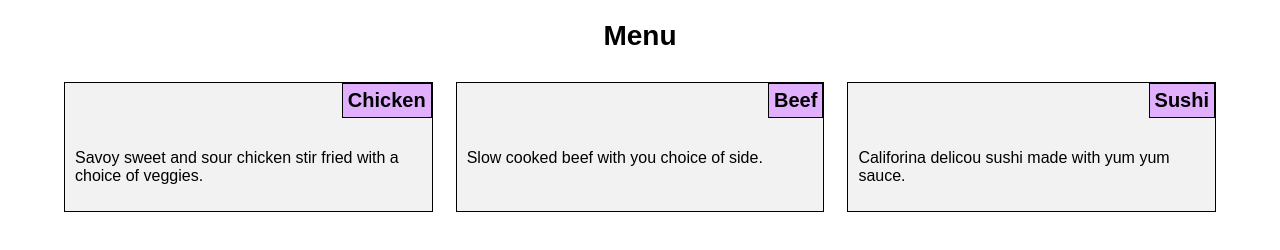
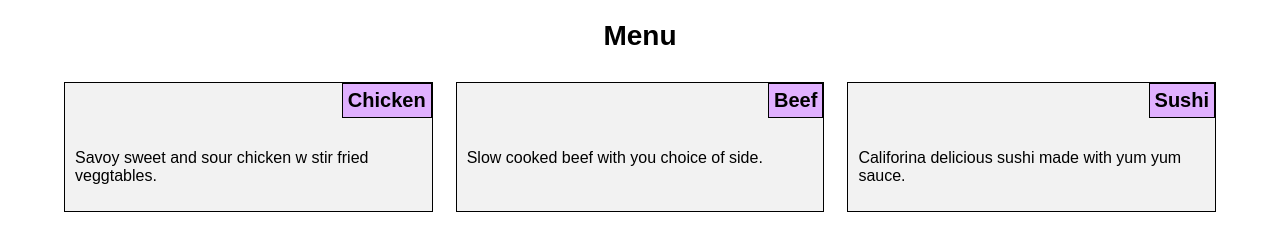
Before and after one commit to DragonNext1000/coursera-test, a plain HTML site: page module2-solution/index.html in a window 1280 px wide. Drawn offline with Linux system fonts and the light colour scheme.

Commit message:
Update index.html

```diff
--- a/module2-solution/index.html
+++ b/module2-solution/index.html
@@ -11,7 +11,7 @@
   <div class="container">
     <section class="section section1">
       <div class="section-title">Chicken</div>
-      <p>Savoy sweet and sour chicken stir fried with a choice of veggies.</p>
+      <p>Savoy sweet and sour chicken w stir fried veggtables.</p>
     </section>
     <section class="section section2">
       <div class="section-title">Beef</div>
@@ -19,7 +19,7 @@
     </section>
     <section class="section section3">
       <div class="section-title">Sushi</div>
-      <p>Califorina delicou sushi made with yum yum sauce.</p>
+      <p>Califorina delicious sushi made with yum yum sauce.</p>
     </section>
   </div>
 </body>
```
